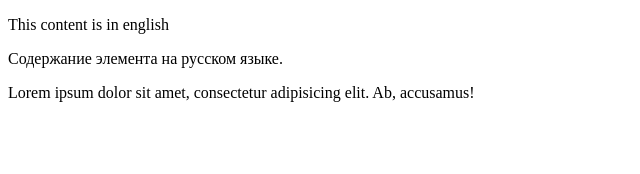
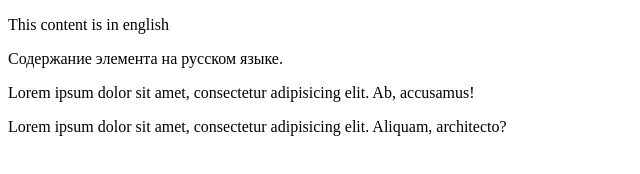
Before and after one commit to pecourses/user_card_simple_example, a plain HTML site: page index.html in a window 1280 px wide. Shown: the whole page, without its empty margins (0-640 px from the left). Drawn offline with Linux system fonts and the light colour scheme.

Commit message:
add text paragraph

```diff
--- a/index.html
+++ b/index.html
@@ -12,5 +12,7 @@
 
     <p>Lorem ipsum dolor sit amet, consectetur adipisicing elit. Ab, accusamus!</p>
 
+    <p>Lorem ipsum dolor sit amet, consectetur adipisicing elit. Aliquam, architecto?</p>
+
 </body>
 </html>
```
